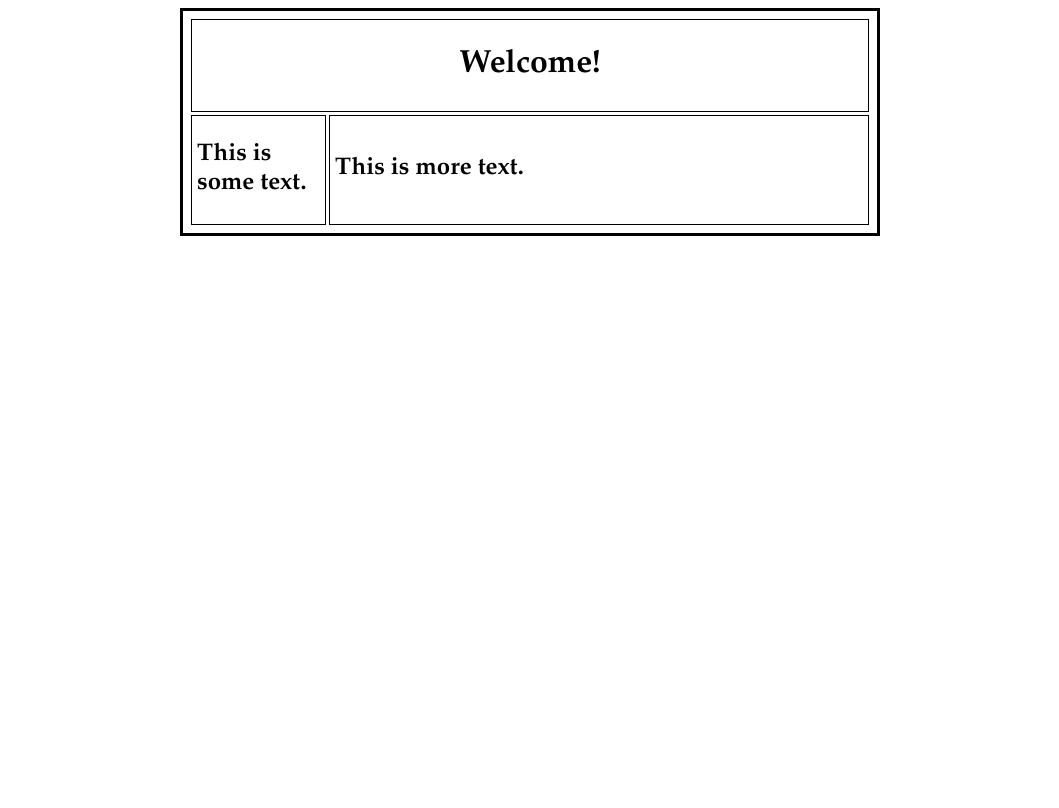
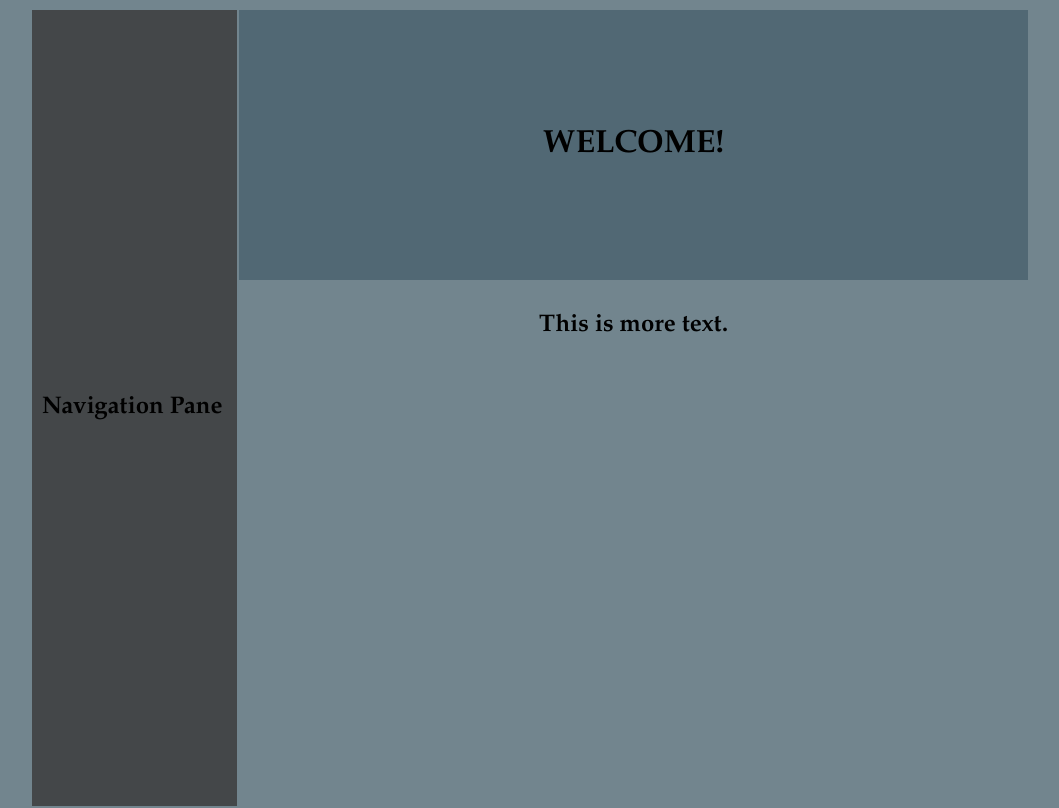
Before and after one commit to JFFail/ConsoleAccess, a plain HTML site: page index.html in a window 1280 px wide. Shown: the whole page, without its empty margins (110-1169 px from the left). Drawn offline with Linux system fonts and the light colour scheme.

Commit message:
Committing the current design before deciding if I want to re-do with a non-table layout.

```diff
--- a/index.html
+++ b/index.html
@@ -8,16 +8,16 @@
     <body>
         <table>
             <tr>
-                <td colspan="2">
+                <td class="nav" rowspan="2">
+                    <h2>Navigation Pane</h2>
+                </td>
+                <td class="topBar">
                     <h1 class="center">Welcome!</h1>
                 </td>
             </tr>
             <tr>
-                <td class="smaller">
-                    <h2>This is some text.</h2>
-                </td>
-                <td class="bigger">
-                    <h2>This is more text.</h2>
+                <td class="main">
+                    <h2 class="title">This is more text.</h2>
                 </td>
             </tr>
         </table>
--- a/style.css
+++ b/style.css
@@ -1,34 +1,52 @@
 html {
     font-family: 'Palatino Linotype','Book Antiqua',Palatino, serif;
+    height: 100%;
+}
+
+body {
+    height: 100%;
+    background-color: #72858E;
 }
 
 table {
-    border: 3px solid black;
-    padding: 5px;
-    border-spacing: 3px;
-    background-color: #FFFFFF;
-    width: 700px;
+    border: none;
+    background-color: #72858E;
+    width: 1000px;
     margin-left: auto;
     margin-right: auto;
+    height: 100%;
 }
 
 tr {
-    border: 1px solid black;
-    padding: 5px;
-    border-spacing: 3px;
+    border: none;
 }
 
 td {
-    border: 1px solid black;
-    padding: 5px;
-    border-spacing: 3px;
+    border: none;
+    padding: 10px;
 }
 
-td.bigger {
+h1 {
+    text-transform: uppercase;
+}
+
+.topBar {
+    height: 250px;
+    background: #516874;
+    border: none;
+}
+
+.nav {
+    width: 185px;
+    background-color: #444749;
+    border: none;
+}
+
+.bigger {
     width: 80%;
 }
 
-td.smaller {
+.smaller {
     width: 20%;
 }
 
@@ -36,6 +54,14 @@ p {
     font-size: 10pt;
 }
 
-h1.center {
+.center {
     text-align: center;
 }
+
+.main {
+    vertical-align: top;
+}
+
+.title {
+    text-align: center;
+}
```
